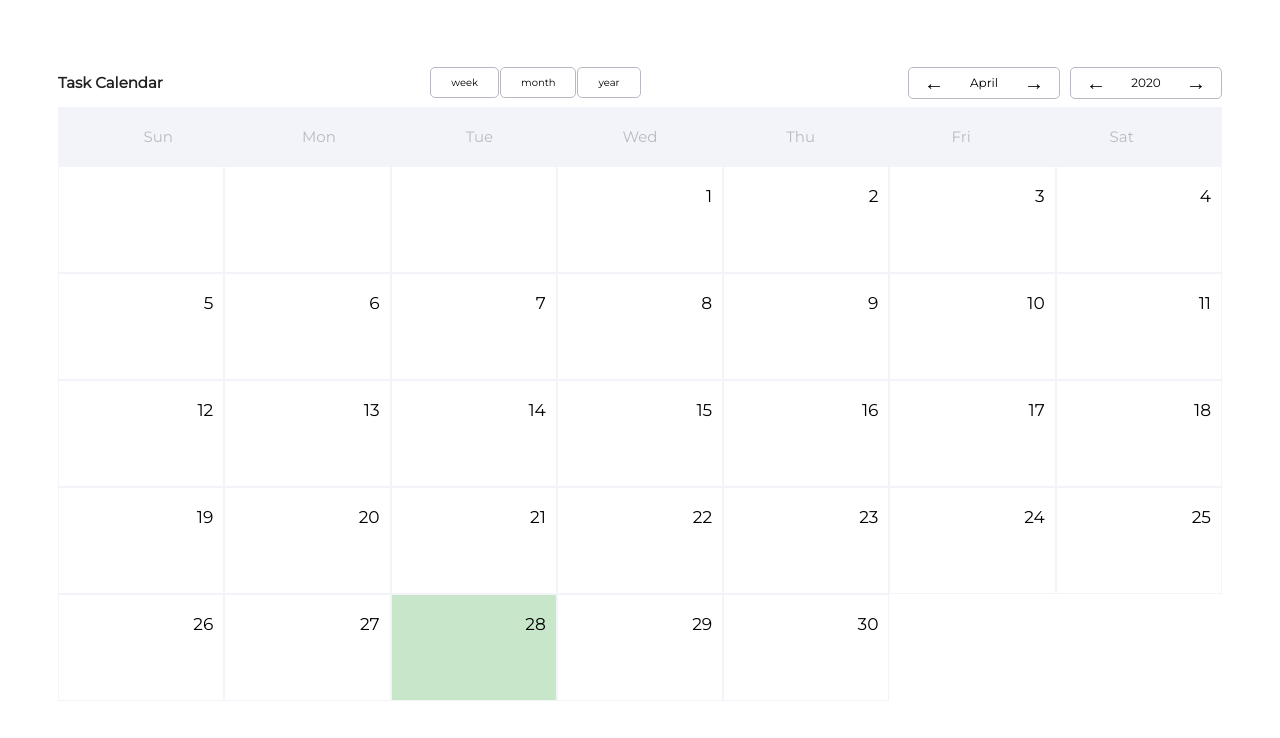
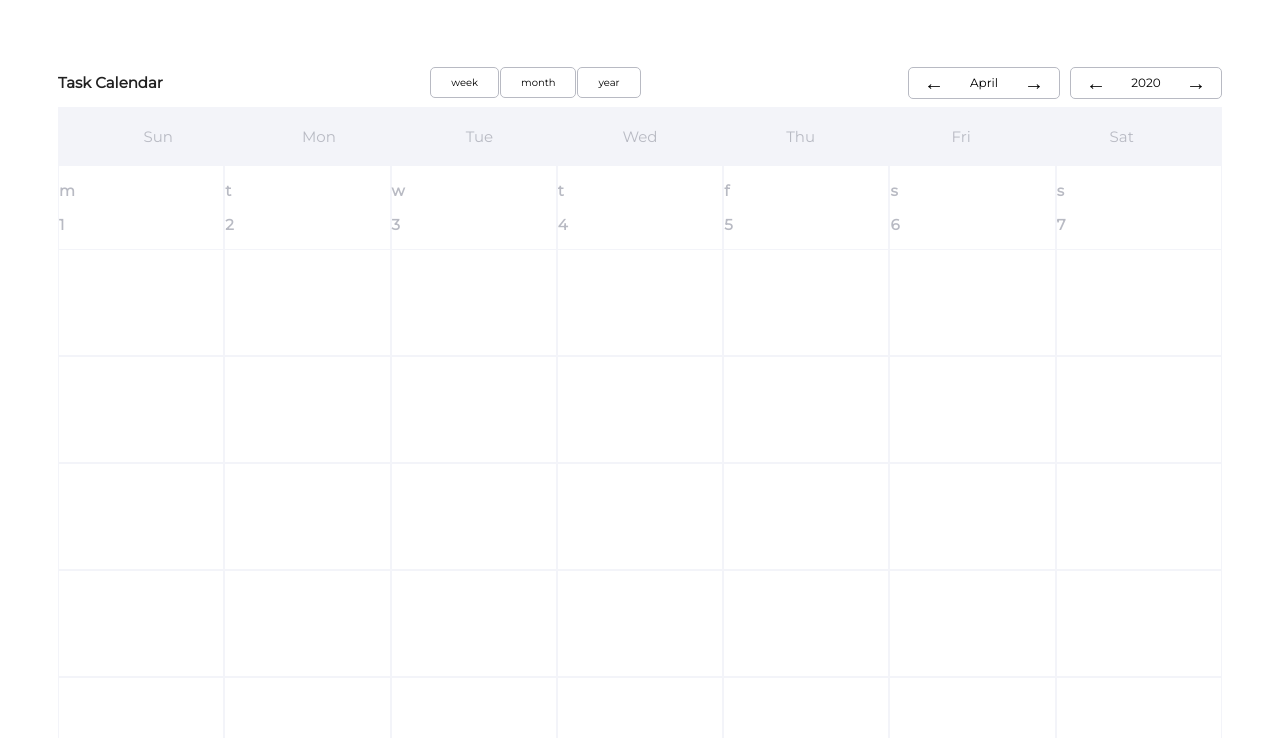
Before and after one commit to vanderkilu/gnome-calendar-web, a React (Create React App) app: page / in a window 1280 px wide. Shown: the top 738 px of the page. Built offline with nearby package versions, Linux system fonts and the light colour scheme.

Commit message:
set events

```diff
--- a/src/components/WeekView.tsx
+++ b/src/components/WeekView.tsx
@@ -1,14 +1,16 @@
 import React, { useRef } from "react";
 import styled from "styled-components";
 import { ICell, IPosition } from "../types";
+import { ID } from "../utils";
 
 const StyledHeaderElement = styled.div`
-  border: 1px solid #b8bac3;
+  border: 1px solid #f3f4f9;
   border-top: none;
   border-bottom: none;
 `;
 const StyledText = styled.h3`
-  font-size: 2rem;
+  font-size: 1.5rem;
+  color: #b8bac3;
 `;
 const StyledWeekContainer = styled.div`
   display: grid;
@@ -27,9 +29,6 @@ const StyledWeekCell = styled.div`
 `;
 
 const StyledWeekCellText = styled.p`
-  position: absolute;
-  right: 1rem;
-  top: 0.2rem;
   font-size: 1.7rem;
   color: "#b8bac3";
 `;
@@ -42,11 +41,16 @@ const StyledWeekCellEvent = styled.div`
   color: #81c784;
   margin-bottom: 0.5rem;
   cursor: pointer;
+  height: 100%;
+  width: 100%;
 `;
 const StyledSidebarContainer = styled.div``;
 
 interface HeaderProps {
   weekDays: string[];
+  events: ICell[];
+  onCellEventClick: (id: string) => void;
+  onClick: (date: string, weekRow: number, position?: IPosition) => void;
 }
 
 const times = Array(24)
@@ -55,28 +59,33 @@ const times = Array(24)
 
 interface WeekCellProps {
   eventItem: ICell;
-  onClick: (date: string, position?: IPosition) => void;
+  onClick: (date: string, weekRow: number, position?: IPosition) => void;
   onCellEventClick: (id: string) => void;
+  weekRow: number;
 }
 type ChangeEventType = React.MouseEvent<HTMLDivElement, MouseEvent>;
 
 const WeekCell: React.FC<WeekCellProps> = ({
   onClick,
   eventItem,
-  onCellEventClick
+  onCellEventClick,
+  weekRow
 }) => {
   const { day, dateStr, events } = eventItem;
   const event = events[0];
   const cellRef = useRef<HTMLDivElement>(null);
   const handleClick = (dateStr: string) => {
     const position = cellRef.current && cellRef.current.getBoundingClientRect();
-    if (position) onClick(dateStr, position);
-    else onClick(dateStr);
+    if (position) onClick(dateStr, weekRow, position);
+    else onClick(dateStr, weekRow);
   };
   return (
     <>
-      <StyledWeekCell onClick={(e: ChangeEventType) => handleClick(dateStr)}>
-        {event && event.task && (
+      <StyledWeekCell
+        onClick={(e: ChangeEventType) => handleClick(dateStr)}
+        ref={cellRef}
+      >
+        {event && event.task && event.weekRow === weekRow && (
           <StyledWeekCellEvent
             onClick={(e: ChangeEventType) => onCellEventClick(event.id)}
           >
@@ -88,22 +97,35 @@ const WeekCell: React.FC<WeekCellProps> = ({
   );
 };
 
-const WeekView: React.FC<HeaderProps> = ({ weekDays, children }) => {
+const WeekView: React.FC<HeaderProps> = ({
+  weekDays,
+  events,
+  onCellEventClick,
+  onClick
+}) => {
   return (
     <>
       <StyledWeekContainer>
         {weekDays.map((weekName, i) => (
           <StyledHeaderElement>
             <StyledText>{weekName}</StyledText>
+            <StyledText>{events[i].day}</StyledText>
           </StyledHeaderElement>
         ))}
       </StyledWeekContainer>
-      {/* <StyledSidebarContainer>
-        {times.map(time => (
-          <StyledText>{time}</StyledText>
-        ))}
-      </StyledSidebarContainer> */}
-      <StyledWeekContainer>{children}</StyledWeekContainer>
+      <StyledWeekContainer>
+        {times.map((_, i) =>
+          events.map(eventItem => (
+            <WeekCell
+              key={ID()}
+              eventItem={eventItem}
+              onCellEventClick={onCellEventClick}
+              onClick={onClick}
+              weekRow={i}
+            />
+          ))
+        )}
+      </StyledWeekContainer>
     </>
   );
 };
--- a/src/types/index.ts
+++ b/src/types/index.ts
@@ -13,6 +13,7 @@ export interface IEvent {
   task: ITask;
   date: string;
   id: string;
+  weekRow?: number;
 }
 
 export interface IPosition {
--- a/src/views/Home.tsx
+++ b/src/views/Home.tsx
@@ -51,6 +51,7 @@ type FormEvent = {
   isBriefVisible: boolean;
   isDetailVisible: boolean;
   isOverflowVisible: boolean;
+  weekRow: number;
 };
 
 type FormEventAction =
@@ -60,14 +61,16 @@ type FormEventAction =
   | { type: "IS_DETAIL_VISIBLE"; payload: boolean }
   | { type: "IS_OVERFLOW_VISIBLE"; payload: boolean }
   | { type: "FORM_UPDATE"; payload: { name: string; value: string } }
-  | { type: "RESET_NAME" };
+  | { type: "RESET_NAME" }
+  | { type: "SET_WEEK_ROW"; payload: number };
 
 const FormEventInitialState = {
   event: { task: { name: "" }, date: "", id: "" },
   selectedDate: "",
   isBriefVisible: false,
   isDetailVisible: false,
-  isOverflowVisible: false
+  isOverflowVisible: false,
+  weekRow: 0
 };
 
 const FormEventReducer = (state: FormEvent, action: FormEventAction) => {
@@ -113,6 +116,11 @@ const FormEventReducer = (state: FormEvent, action: FormEventAction) => {
         ...state,
         event: { ...state.event, ...{ task: { name: "" } } }
       };
+    case "SET_WEEK_ROW":
+      return {
+        ...state,
+        weekRow: action.payload
+      };
     default:
       return state;
   }
@@ -141,12 +149,21 @@ const HomePage: React.FC<{}> = () => {
     setFormEvent({ type: "IS_BRIEF_VISIBLE", payload: true });
     setFormEvent({ type: "SELECTED_DATE", payload: date });
   };
+  const handleWeekOnClick = (
+    date: string,
+    weekRow: number,
+    position?: IPosition
+  ) => {
+    handleOnClick(date, position);
+    setFormEvent({ type: "SET_WEEK_ROW", payload: weekRow });
+  };
   const handleOnSave = () => {
     const task = formEvent.event.task;
     const event = {
       task,
       date: formEvent.selectedDate,
-      id: ID()
+      id: ID(),
+      weekRow: formEvent.weekRow
     };
     dispatch({ type: "ADD_EVENT", payload: { event } }); // add event to globale events
     setFormEvent({ type: "EVENT", payload: { event } }); //set the current event
@@ -210,18 +227,6 @@ const HomePage: React.FC<{}> = () => {
 
   const hasTask = formEvent.event.task.name !== "";
   const switchView = (id: string) => {};
-  const times = Array(24)
-    .fill(0)
-    .map(index => (index < 10 ? `0${index}:00` : `${index}:00`));
-
-  console.log("weeks", formattedWeeks);
-  const handleOnClickCover = (
-    passed: boolean,
-    date: string,
-    position?: IPosition
-  ) => {
-    handleOnClick(date, position);
-  };
 
   return (
     <>
@@ -239,7 +244,7 @@ const HomePage: React.FC<{}> = () => {
           </StyledPickerGroup>
         </StyledPickerWrapper>
         <CalendarHeader />
-        {true ? (
+        {false ? (
           <CalendarCell
             days={formattedDays}
             today={todayDate}
@@ -251,22 +256,12 @@ const HomePage: React.FC<{}> = () => {
             onDragOver={handleOnDragOver}
           />
         ) : (
-          <WeekView weekDays={["m", "t", "w", "t", "f", "s", "s"]}>
-            {times.map(_ =>
-              formattedWeeks[0].map(eventItem => (
-                <Cell
-                  today={29}
-                  eventItem={eventItem}
-                  onClick={handleOnClickCover}
-                  onCellEventClick={handleCellEventClick}
-                  onDragOver={handleOnDragOver}
-                  onOverflowClick={() => null}
-                  onDragStart={handleOnDragStart}
-                  onDrop={handleOnDrop}
-                />
-              ))
-            )}
-          </WeekView>
+          <WeekView
+            weekDays={["m", "t", "w", "t", "f", "s", "s"]}
+            events={formattedWeeks[0]}
+            onCellEventClick={() => null}
+            onClick={handleWeekOnClick}
+          />
         )}
       </StyledCalendarContainer>
       <TaskModal
```
